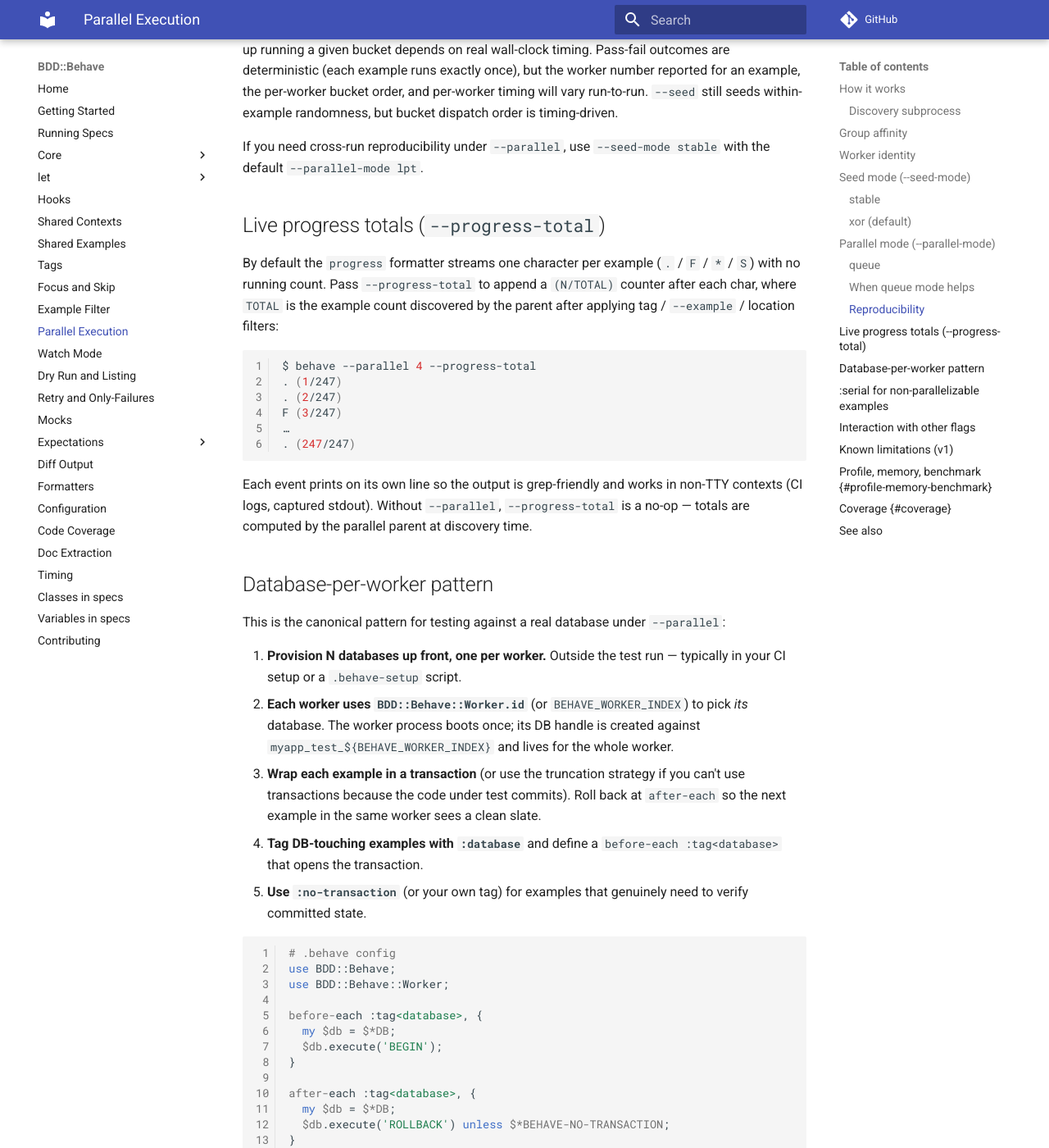
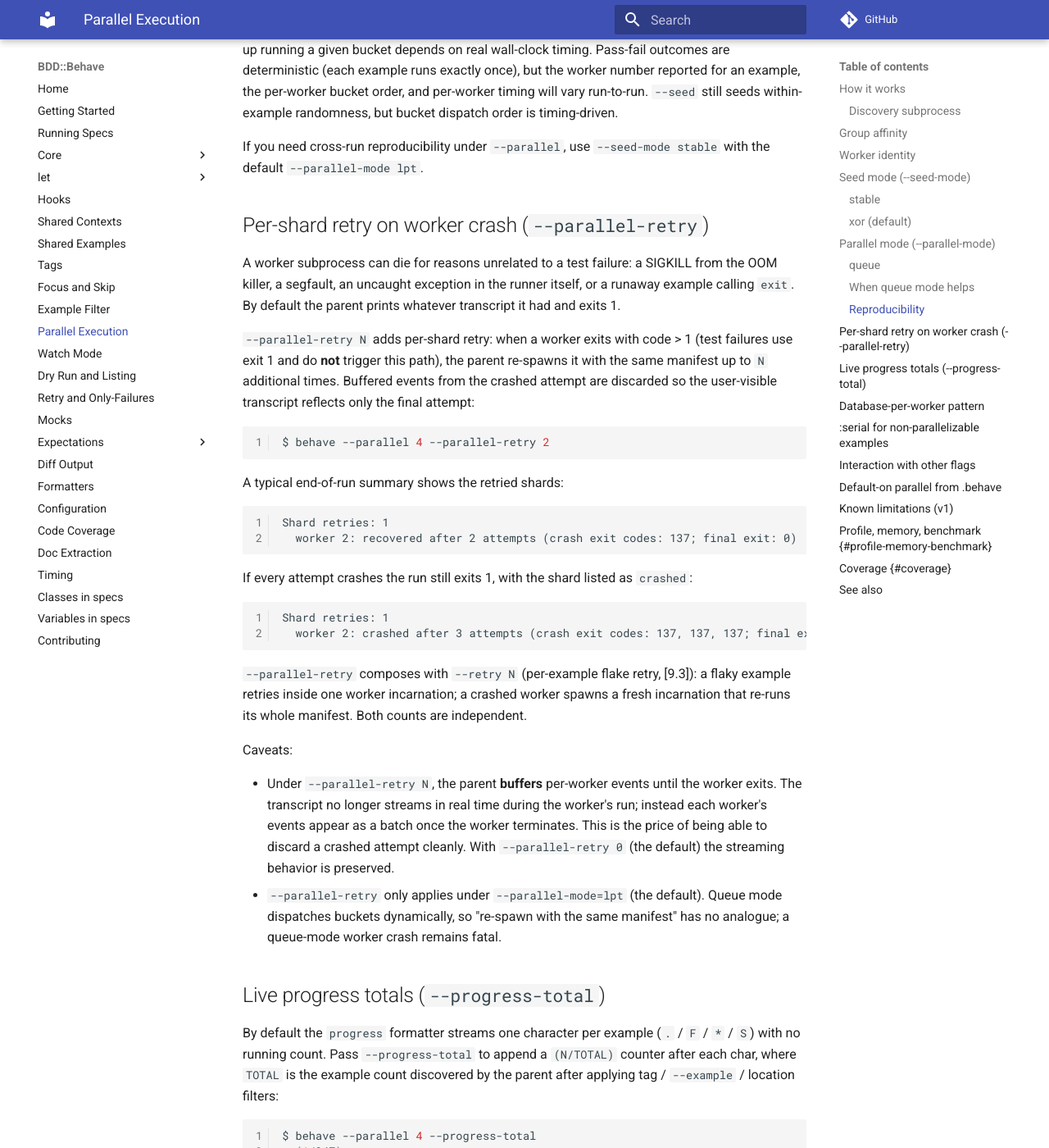
Before and after one commit to gdonald/BDD-Behave, an MkDocs documentation site: the page built from docs-src/docs/parallel/parallel.md, in a window 1280 px wide and 1400 px high, scrolled down 4310 px. Shown: the whole window at 82% size. Built offline with MkDocs 1.6.1 and Material for MkDocs 9.7.7, drawn with Linux system fonts in a browser that asks for light colours; comment, search, counter and statistics services are not loaded; some of the changed text lies outside the part shown.

Commit message:
Add per-shard retry on worker crash

````diff
--- a/docs-src/docs/parallel/parallel.md
+++ b/docs-src/docs/parallel/parallel.md
@@ -124,6 +124,37 @@ Queue mode is **inherently non-deterministic** in bucket-to-worker assignment: w
 
 If you need cross-run reproducibility under `--parallel`, use `--seed-mode stable` with the default `--parallel-mode lpt`.
 
+## Per-shard retry on worker crash (`--parallel-retry`)
+
+A worker subprocess can die for reasons unrelated to a test failure: a SIGKILL from the OOM killer, a segfault, an uncaught exception in the runner itself, or a runaway example calling `exit`. By default the parent prints whatever transcript it had and exits 1.
+
+`--parallel-retry N` adds per-shard retry: when a worker exits with code > 1 (test failures use exit 1 and do **not** trigger this path), the parent re-spawns it with the same manifest up to `N` additional times. Buffered events from the crashed attempt are discarded so the user-visible transcript reflects only the final attempt:
+
+```shell
+$ behave --parallel 4 --parallel-retry 2
+```
+
+A typical end-of-run summary shows the retried shards:
+
+```
+Shard retries: 1
+  worker 2: recovered after 2 attempts (crash exit codes: 137; final exit: 0)
+```
+
+If every attempt crashes the run still exits 1, with the shard listed as `crashed`:
+
+```
+Shard retries: 1
+  worker 2: crashed after 3 attempts (crash exit codes: 137, 137, 137; final exit: 137)
+```
+
+`--parallel-retry` composes with `--retry N` (per-example flake retry, [9.3]): a flaky example retries inside one worker incarnation; a crashed worker spawns a fresh incarnation that re-runs its whole manifest. Both counts are independent.
+
+Caveats:
+
+- Under `--parallel-retry N`, the parent **buffers** per-worker events until the worker exits. The transcript no longer streams in real time during the worker's run; instead each worker's events appear as a batch once the worker terminates. This is the price of being able to discard a crashed attempt cleanly. With `--parallel-retry 0` (the default) the streaming behavior is preserved.
+- `--parallel-retry` only applies under `--parallel-mode=lpt` (the default). Queue mode dispatches buckets dynamically, so "re-spawn with the same manifest" has no analogue; a queue-mode worker crash remains fatal.
+
 ## Live progress totals (`--progress-total`)
 
 By default the `progress` formatter streams one character per example (`.` / `F` / `*` / `S`) with no running count. Pass `--progress-total` to append a `(N/TOTAL)` counter after each char, where `TOTAL` is the example count discovered by the parent after applying tag / `--example` / location filters:
@@ -203,13 +234,29 @@ it 'tests the parallel runner itself', :serial, { ... }
 | `--seed-mode`                                              | `xor` (default) or `stable`. `stable` makes the global execution order K-invariant for a given `--seed`. See [Seed mode](#seed-mode-seed-mode).                                                                                           |
 | `--fail-fast`                                              | Aggregated across workers. Surviving workers are SIGTERMed at threshold (best-effort).                                                                                                                                                    |
 
+## Default-on parallel from `.behave`
+
+`--parallel N` can be set as a project (or user) default through the [config file](../configuration/configuration.md):
+
+```raku
+# .behave
+use BDD::Behave::Configuration;
+
+configure-behave -> $c {
+  $c.parallel = 4;
+  $c.parallel-mode = 'queue';
+}
+```
+
+After this, `behave` alone runs the suite under 4 workers. The usual precedence applies: CLI > project (`./.behave`) > user (`~/.behave`) > built-in default (serial). A CLI `--parallel N` overrides the config value; pass `--parallel 1` to opt back into single-worker parallel execution from a higher-N config setting, or use `--no-config` to bypass the config entirely for one run.
+
 ## Known limitations (v1)
 
 - **Reproducibility across worker counts.** Default (`--seed-mode=xor`) reproduces only when `--parallel N` matches. Use `--seed-mode=stable` for a K-invariant execution order.
 - ~~**No live progress totals.**~~ Use `--progress-total` (see above) to print `(N/TOTAL)` after each example char.
 - ~~**Profile / memory / benchmark sections.**~~ `--profile`, `--memory-profile`, and `--benchmark` are now aggregated across workers (see [below](#profile-memory-benchmark)).
 - ~~**`--coverage` integration.**~~ `--coverage` is now aggregated across workers (see [below](#coverage)).
-- **Worker crashes are fatal.** If a worker exits with code > 1 (signal, uncaught exception in the runner itself), the parent prints the partial transcript and exits 1. There is no per-shard retry — that's a 9.3 concern, not parallel-execution scope.
+- ~~**Worker crashes are fatal.**~~ Use `--parallel-retry N` (see above) to re-spawn crashed shards. Default behavior with `--parallel-retry 0` keeps the previous fatal semantics. Queue mode still treats a crashed worker as fatal.
 
 ## Profile, memory, benchmark {#profile-memory-benchmark}
 
--- a/docs-src/docs/running.md
+++ b/docs-src/docs/running.md
@@ -58,6 +58,7 @@ $ raku -Ilib bin/behave specs/some-spec.raku
 | `--parallel N`                                             | Run specs across `N` worker subprocesses with group-affinity LPT distribution. Mutually exclusive with `--bisect` / `--bisect-data`. Aggregates coverage across workers when combined with `--coverage` (see [Coverage under --parallel](parallel/parallel.md#coverage)). Ignored under `--doc`. See [Parallel Execution](parallel/parallel.md).                                           |
 | `--seed-mode MODE`                                         | How `--seed` combines with `--parallel N`. `xor` (default) derives per-worker seeds as `seed XOR worker-index` and uses LPT distribution. `stable` keeps the global execution order identical regardless of `N` via hash-based bucket assignment. See [Seed mode](parallel/parallel.md#seed-mode-seed-mode).                                                                               |
 | `--parallel-mode MODE`                                     | Bucket distribution strategy under `--parallel N`. `lpt` (default) uses static longest-processing-time-first assignment by example count. `queue` uses dynamic work-stealing: workers pull buckets from a parent-managed queue, useful when bucket runtimes are wildly uneven. Forces `--order=defined` per worker. See [Parallel mode](parallel/parallel.md#parallel-mode-parallel-mode). |
+| `--parallel-retry N`                                       | When a worker subprocess crashes (exits with code > 1: signal, OOM, uncaught exception in the runner itself — **not** test failures), re-spawn it with the same manifest up to `N` additional times. Default 0. Composes with `--retry` (per-example flake retry). LPT mode only; queue-mode crashes remain fatal. See [Per-shard retry](parallel/parallel.md#per-shard-retry-on-worker-crash-parallel-retry). |
 | `--progress-total`                                         | Append a running `(N/TOTAL)` counter after each example char emitted by the `progress` formatter under `--parallel`. No-op without `--parallel`. See [Live progress totals](parallel/parallel.md#live-progress-totals-progress-total).                                                                                                                                                     |
 | `--watch`                                                  | Watch source and spec files; re-run affected specs whenever a file changes. Reads `r`/`a`/`f`/`q` commands from stdin. Mutually exclusive with `--bisect` / `--bisect-data` / `--coverage` / `--doc` / `--parallel`. See [Watch Mode](watch/watch.md).                                                                                                                                     |
 | `--watch-path PATH`                                        | Add `PATH` to the watched roots (repeatable). Defaults to `./lib` and `./specs` when omitted. See [Watch Mode](watch/watch.md).                                                                                                                                                                                                                                                            |
````
Also changed, not shown: docs-src/docs/configuration/configuration.md (+5 -0 lines), 11 other files.
